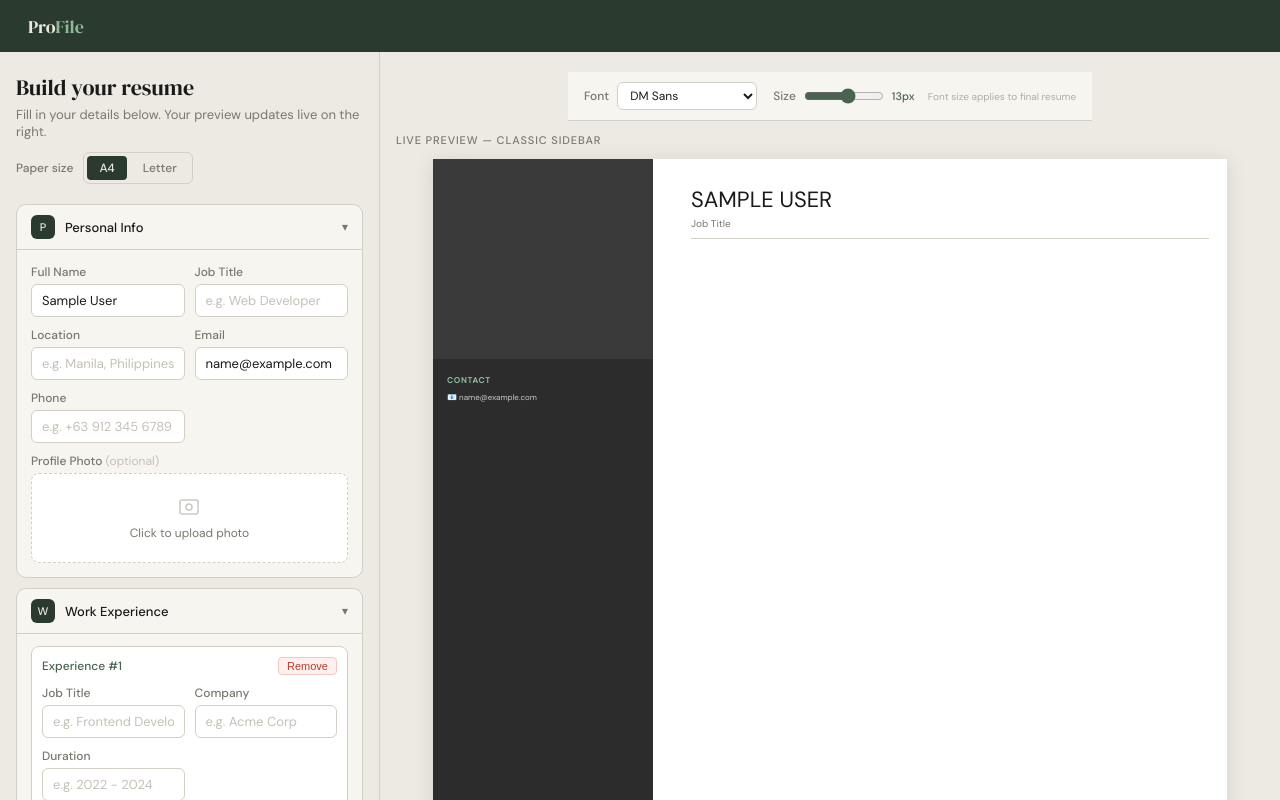
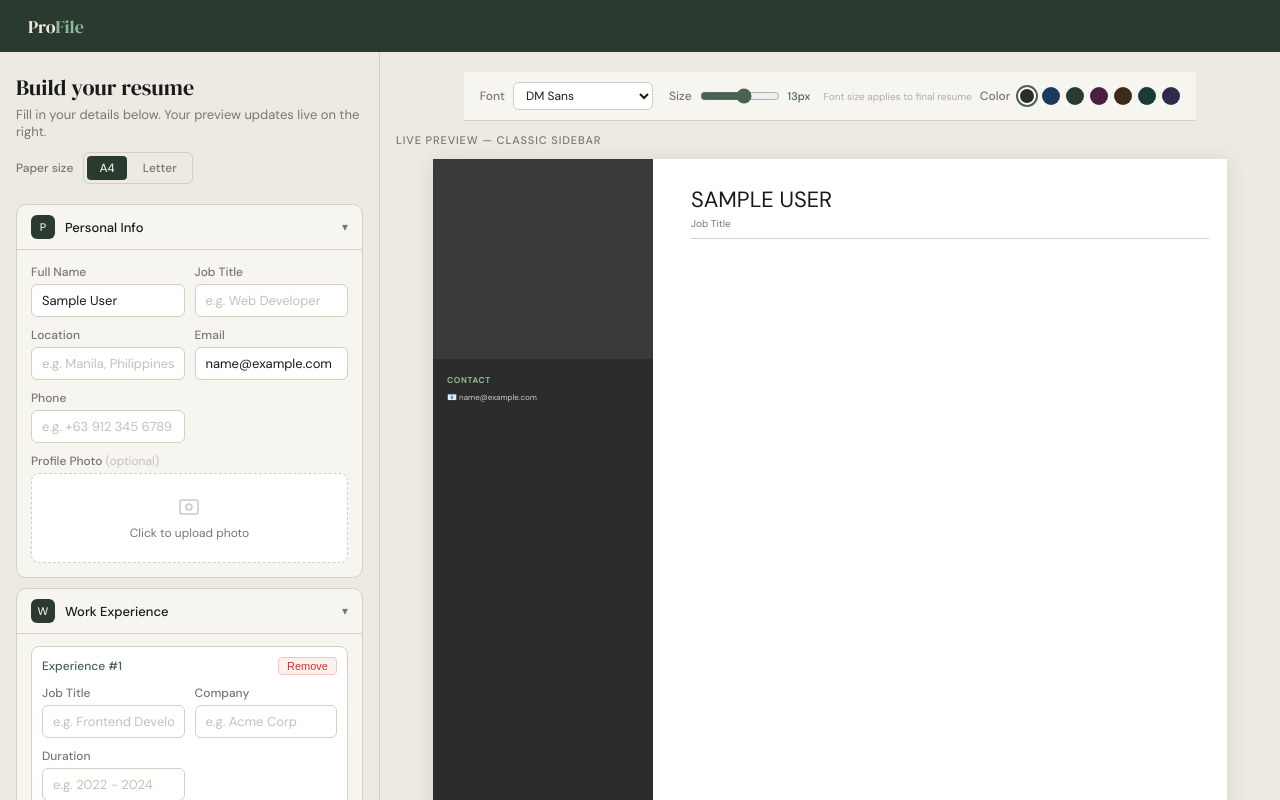
Before and after one commit to PreciousArielle/ProFile, a website: page FRONTEND/form.html in a window 1280 px wide. Drawn offline with Linux system fonts and the light colour scheme; sample sign-in values are in the browser's storage; a web font is replaced by a local one.

Commit message:
color swatch test

```diff
--- a/FRONTEND/form.html
+++ b/FRONTEND/form.html
@@ -27,6 +27,18 @@
       color: #7A776E;
       font-family: "DM Sans", sans-serif;
     }
+
+    .color-swatch {
+      width: 18px;
+      height: 18px;
+      border-radius: 50%;
+      cursor: pointer;
+      border: 2px solid transparent;
+      transition: transform 0.1s, border-color 0.1s;
+      flex-shrink: 0;
+    }
+.color-swatch:hover { transform: scale(1.2); }
+.color-swatch.active { border-color: white; outline: 2px solid #4A6350; }
     .customize-group label { font-weight: 500; white-space: nowrap; }
     .customize-group select,
     .customize-group input[type="range"] {
@@ -621,6 +633,18 @@
           <input type="range" id="fontSize" min="9" max="16" value="13" step="1" oninput="applyCustomizations()">
           <span class="size-val" id="fontSizeVal">13px</span>
             <div style="font-size:10px;color:#B0ADA4;font-family:'DM Sans',sans-serif;width:100%;">Font size applies to final resume</div>
+        <div class="customize-group">
+        <label>Color</label>
+          <div style="display:flex;gap:6px;align-items:center;">
+            <div class="color-swatch active" data-color="#2C2C2C" style="background:#2C2C2C;" onclick="applyAccentColor('#2C2C2C', '#8FB89A', this)"></div>
+            <div class="color-swatch" data-color="#1B3A5C" style="background:#1B3A5C;" onclick="applyAccentColor('#1B3A5C', '#7EB5D6', this)"></div>
+            <div class="color-swatch" data-color="#2B3A2E" style="background:#2B3A2E;" onclick="applyAccentColor('#2B3A2E', '#8FB89A', this)"></div>
+            <div class="color-swatch" data-color="#4A2040" style="background:#4A2040;" onclick="applyAccentColor('#4A2040', '#C48AB0', this)"></div>
+            <div class="color-swatch" data-color="#3B2A1A" style="background:#3B2A1A;" onclick="applyAccentColor('#3B2A1A', '#C4A882', this)"></div>
+            <div class="color-swatch" data-color="#1A3A3A" style="background:#1A3A3A;" onclick="applyAccentColor('#1A3A3A', '#7EC4C4', this)"></div>
+            <div class="color-swatch" data-color="#2C2C4A" style="background:#2C2C4A;" onclick="applyAccentColor('#2C2C4A', '#9898D6', this)"></div>
+            </div>
+          </div>
         </div>
       </div>
 
@@ -831,6 +855,30 @@ function applyCustomizations() {
     #prev-t1 *, #prev-t2 *, #prev-t3 *, #prev-t4 * {
       font-family: ${font} !important;
     }
+  `
+
+  saveDraft()
+}
+
+function applyAccentColor(dark, light, el) {
+  // Update active swatch
+  document.querySelectorAll('.color-swatch').forEach(s => s.classList.remove('active'))
+  el.classList.add('active')
+
+  let styleTag = document.getElementById('preview-accent-style')
+  if (!styleTag) {
+    styleTag = document.createElement('style')
+    styleTag.id = 'preview-accent-style'
+    document.head.appendChild(styleTag)
+  }
+
+  styleTag.textContent = `
+    #prev-t1 > div:first-child,
+    #prev-t1 > div:nth-child(2) { background: ${dark} !important; }
+    #prev-skills-section > div:first-child,
+    #prev-t1-edu-wrap > div:first-child,
+    #prev-t1-lang-wrap > div:first-child { color: ${light} !important; }
+    #prev-t1-edu span, #prev-skills-section div span { color: ${light} !important; }
   `
 
   saveDraft()
```
